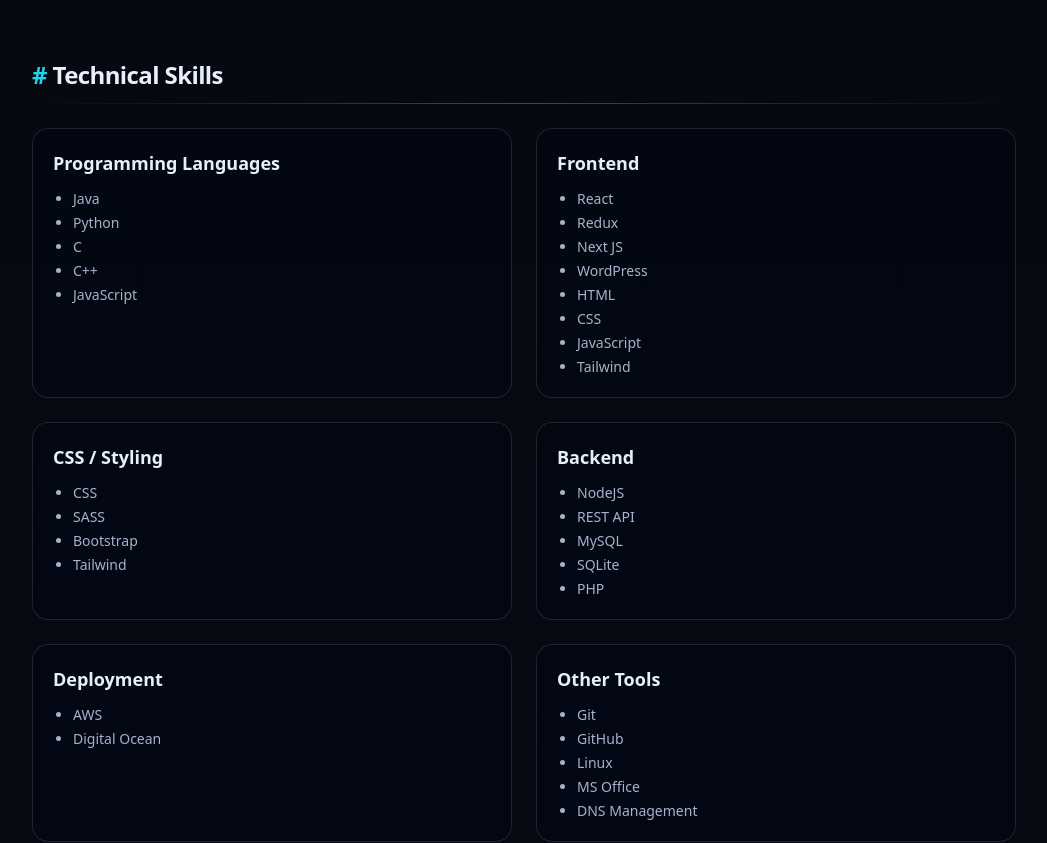
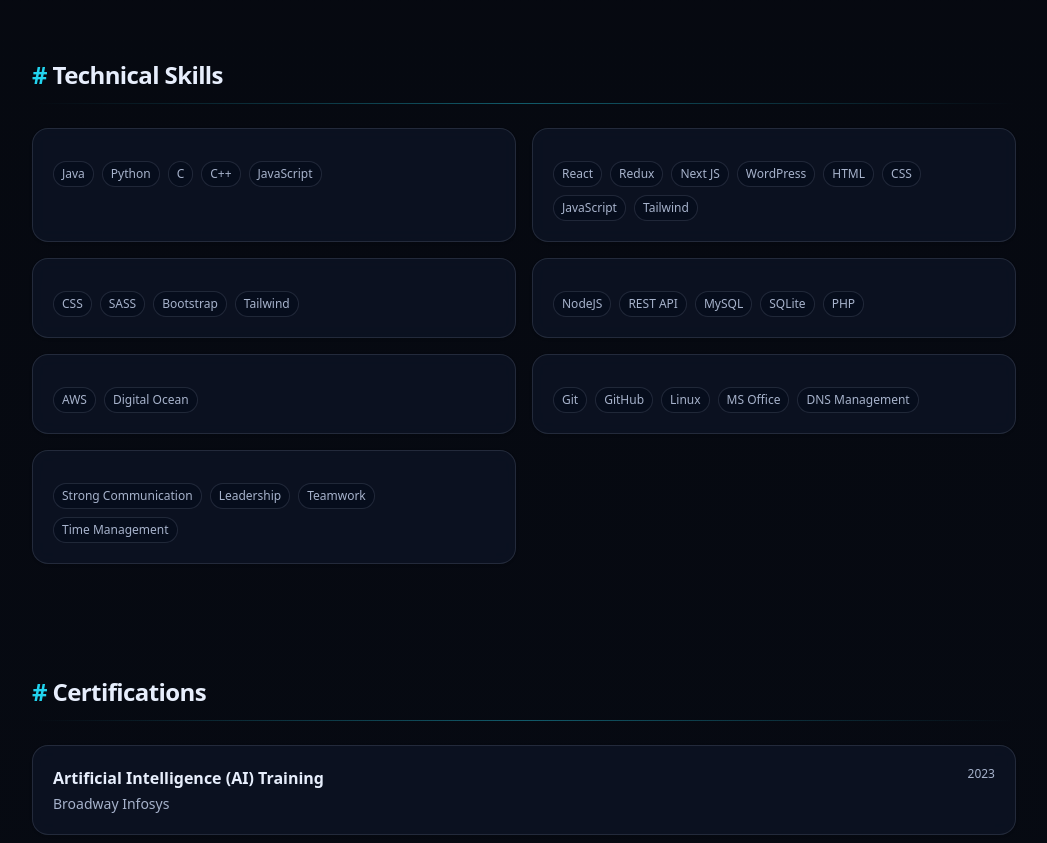
Before and after one commit to rajeshtudu/Portfolio, a React (Vite) app: page / in a window 1280 px wide. Shown: the part 2080-2923 px from the top of the page, without its empty margins (116-1163 px from the left). Built offline with nearby package versions, Linux system fonts and the light colour scheme.

Commit message:
'updated'

```diff
--- a/src/components/Skills.jsx
+++ b/src/components/Skills.jsx
@@ -4,24 +4,27 @@
 export default function Skills() {
   return (
     <Section id="skills" title="Technical Skills">
-      <div className="grid gap-6 md:grid-cols-2">
-        {skills.map((group) => (
-          <div
-            key={group.category}
-            className="rounded-2xl border border-(--border) bg-(--card2) p-5"
+      <div className="grid gap-4 sm:grid-cols-2">
+        {skills.map((s) => (
+          <article
+            key={s.title}
+            className="group rounded-2xl border border-(--border) bg-(--card) backdrop-blur p-5 shadow-sm transition hover:shadow-md hover:-translate-y-0.5"
           >
-            <h3 className="mb-3 text-lg font-semibold text-(--text)">
-              {group.category}
+            <h3 className="text-lg font-semibold text-(--text) group-hover:text-(--accent) transition">
+              {s.title}
             </h3>
 
-            <ul className="list-disc space-y-1 pl-5 text-(--muted)">
-              {group.items.map((item) => (
-                <li key={item} className="text-sm">
+            <div className="mt-3 flex flex-wrap gap-2">
+              {s.items.map((item) => (
+                <span
+                  key={item}
+                  className="rounded-full border border-(--border) bg-(--card2) px-2 py-1 text-xs text-(--muted) transition group-hover:border-(--accent) group-hover:text-(--text)"
+                >
                   {item}
-                </li>
+                </span>
               ))}
-            </ul>
-          </div>
+            </div>
+          </article>
         ))}
       </div>
     </Section>
```
